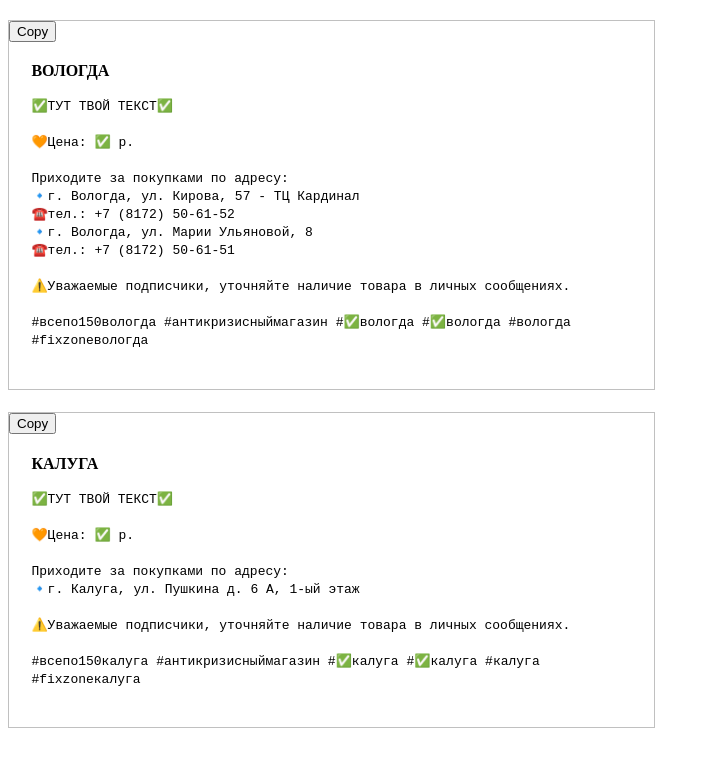
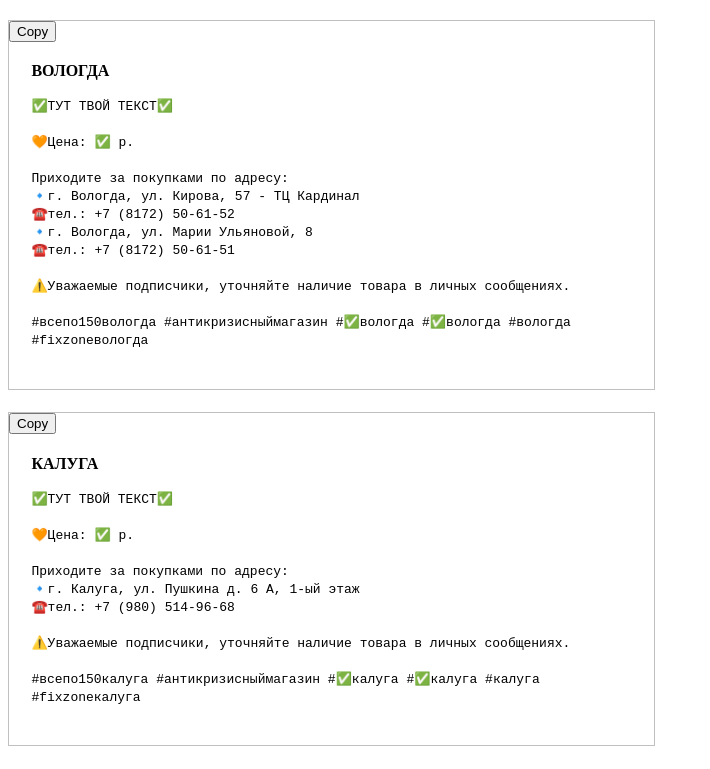
Before and after one commit to nyadin8/nyadin8.github.io, a plain HTML site: page template/index.html in a window 1280 px wide. Shown: the part 3417-4186 px from the top of the page, without its empty margins (0-710 px from the left). Drawn offline with nearby package versions, Linux system fonts and the light colour scheme.

Commit message:
Update index.html

```diff
--- a/template/index.html
+++ b/template/index.html
@@ -111,6 +111,7 @@
         addresses: [
           {
             address: "г. Калуга, ул. Пушкина д. 6 А, 1-ый этаж",
+            phone: "+7 (980) 514-96-68",
           }
         ],
         city: "калуга",
```
